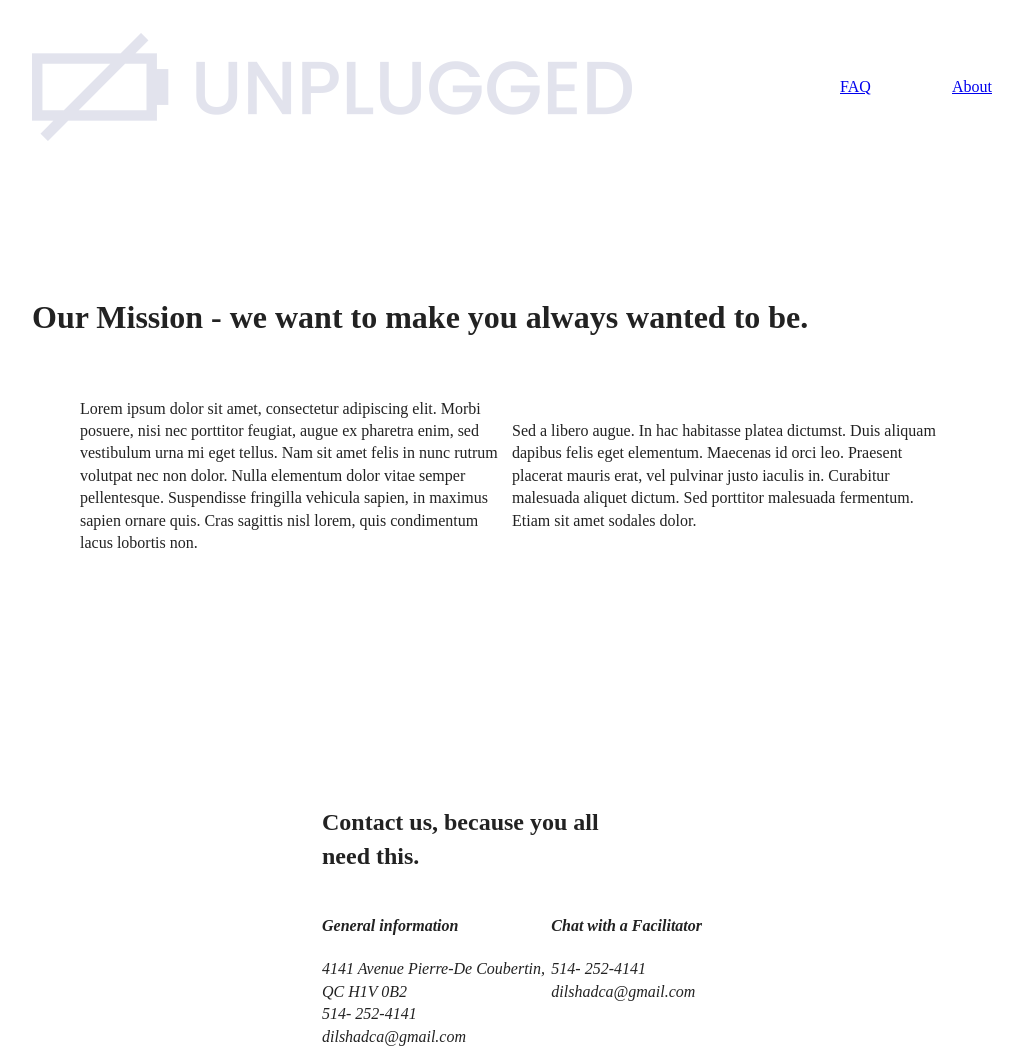
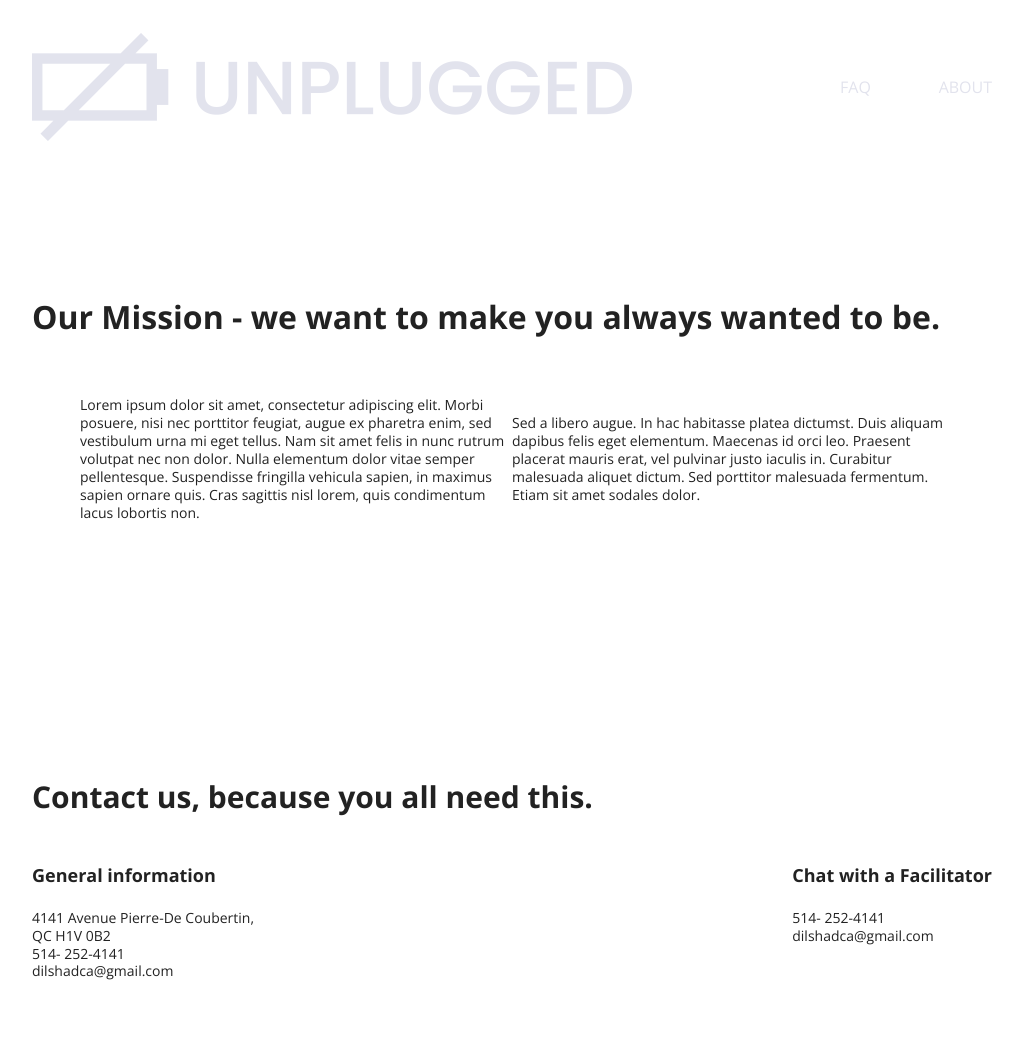
Before and after one commit to Emile-Massumov/unplugged-retreat, a website: page about/index.html in a window 1280 px wide. Shown: the top 1051 px of the page, without its empty margins (128-1151 px from the left). Drawn offline with nearby package versions, Linux system fonts and the light colour scheme; files whose address does not match are found by name.

Commit message:
added color,font-size,margin,font-family

```diff
--- a/about/index.html
+++ b/about/index.html
@@ -20,6 +20,8 @@
   <link rel="stylesheet" href="../css/main.css">
 
   <meta name="theme-color" content="#fafafa">
+  <!-- Google Fonts -->
+<link href="https://fonts.googleapis.com/css?family=Open+Sans:400,700|Poppins:500,700" rel="stylesheet">
 </head>
 <body>
       <header>
--- a/css/main.css
+++ b/css/main.css
@@ -86,6 +86,70 @@ textarea {
 /* ==========================================================================
    Author's custom styles
    ========================================================================== */
+   /* General Styles */
+
+   html {
+      font-size: 16px;
+   }
+
+   body {
+      font-family: 'Open Sans', sans-serif;
+      font-style: 1em;
+      text-align: left;
+   }
+
+   ul,
+   ol {
+     list-style:none;
+
+
+
+   }
+
+   a {
+     color: #e2e3ed;
+     text-decoration: none;
+     text-transform:uppercase;
+   }
+
+   h2 {
+      font-family: 'Open Sans', sans-serif;
+      font-size: 1.875em;
+   }
+
+   h3,
+   h4 {
+      font-family: 'Open Sans', sans-serif;
+      font-size: 1.125em;
+      margin: 20px 0px;
+   }
+
+   p {
+     font-size: 0.875em;
+     line-height: 1.285em;
+
+
+   }
+
+   img {
+
+   }
+
+   figure {
+
+   }
+
+   address {
+     font-style: normal;
+
+   }
+
+   .content-wrapper {
+     width: 90%;
+     margin: 50px 0;
+   }
+
+
    header,
    footer {
        display: flex;
```
Also changed, not shown: faq/index.html (+2 -0 lines), index.html (+4 -2 lines).
